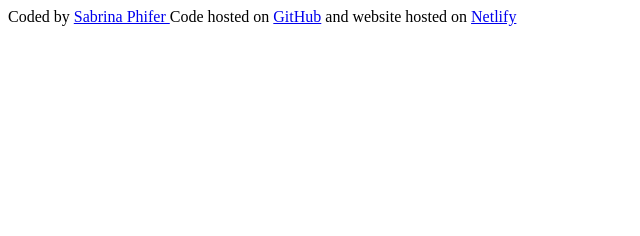
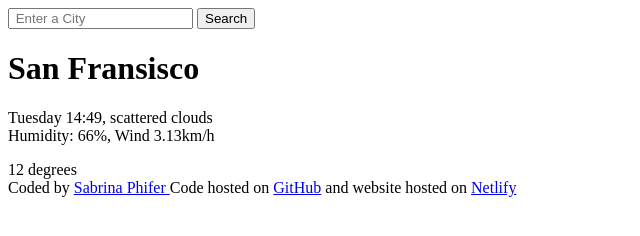
Before and after one commit to Sabrinaphifer/GH-weather-HW, a plain HTML site: page index.html in a window 1280 px wide. Shown: the whole page, without its empty margins (0-640 px from the left). Drawn offline with Linux system fonts and the light colour scheme.

Commit message:
search bar and body content added

```diff
--- a/index.html
+++ b/index.html
@@ -6,6 +6,23 @@
     <title>Document</title>
   </head>
   <body>
+    <header>
+      <form>
+        <input type="search" placeholder=" Enter a City" required />
+        <input type="submit" value="Search" />
+      </form>
+    </header>
+    <main>
+      <div>
+        <h1>San Fransisco</h1>
+        <p>
+          Tuesday 14:49, scattered clouds
+          <br />
+          Humidity: 66%, Wind 3.13km/h
+        </p>
+      </div>
+      <div>12 degrees</div>
+    </main>
     <footer>
       Coded by
       <a href="https://github.com/Sabrinaphifer" target="_blank">
```
